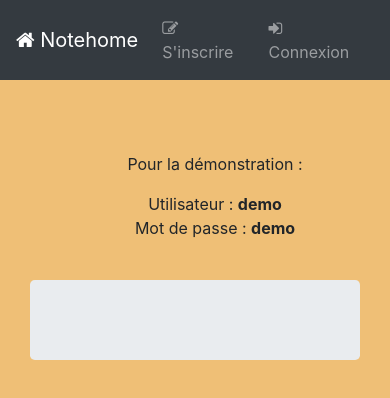
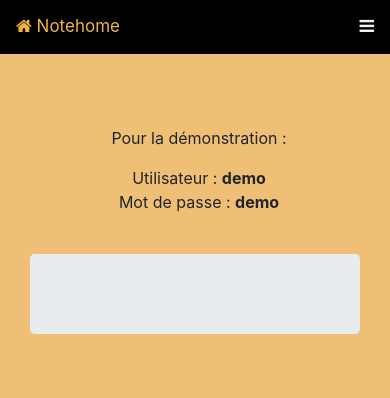
Before and after one commit to bennaneweb44/ng-notehome, an Angular app: page /home in a window 390 px wide. Shown: the top 398 px of the page. Built offline with nearby package versions, Linux system fonts and the light colour scheme.

Commit message:
Add Top Navbar to template

```diff
--- a/package.json
+++ b/package.json
@@ -19,7 +19,9 @@
     "@angular/platform-browser": "~10.0.0",
     "@angular/platform-browser-dynamic": "~10.0.0",
     "@angular/router": "~10.0.0",
+    "jquery": "^3.5.1",
     "rxjs": "~6.5.5",
+    "save": "^2.4.0",
     "tslib": "^2.0.0",
     "zone.js": "~0.10.3"
   },
--- a/src/app/app.component.css
+++ b/src/app/app.component.css
@@ -37,3 +37,61 @@
       height: 32px;
     }
   }
+
+
+  /*###################################################### NAVBAR #############################################################*/
+  /* Add a black background color to the top navigation */
+.topnav {
+  background-color: #000;
+  overflow: hidden;
+}
+
+/* Style the links inside the navigation bar */
+.topnav a {
+  float: left;
+  display: block;
+  color: #f2f2f2;
+  text-align: center;
+  padding: 14px 16px;
+  text-decoration: none;
+  font-size: 17px;
+}
+
+/* Change the color of links on hover */
+.topnav a.active, .topnav a:hover {
+  background-color: #000;
+  color: rgb(242,179,69);
+}
+
+/* Hide the link that should open and close the topnav on small screens */
+.topnav .icon {
+  display: none;
+}
+
+
+
+/* When the screen is less than 600 pixels wide, hide all links, except for the first one ("Home"). Show the link that contains should open and close the topnav (.icon) */
+@media screen and (max-width: 600px) {
+  .topnav a:not(:first-child) {display: none;}
+  .topnav a.icon {
+    float: right;
+    display: block;
+  }
+}
+
+/* The "responsive" class is added to the topnav with JavaScript when the user clicks on the icon. This class makes the topnav look good on small screens (display the links vertically instead of horizontally) */
+@media screen and (max-width: 600px) {
+  .topnav.responsive {position: relative;}
+  .topnav.responsive a.icon {
+    position: absolute;
+    right: 0;
+    top: 0;
+  }
+  .topnav.responsive a {
+    float: none;
+    display: block;
+    text-align: left;
+  }
+}
+
+/*################################################################################################################################*/
--- a/src/app/app.component.html
+++ b/src/app/app.component.html
@@ -1,42 +1,28 @@
 <div id="app">
-  <nav class="navbar navbar-expand navbar-dark bg-dark">
-    <a href="#" class="navbar-brand"><i class="fa fa-home"></i> Notehome</a>
-    <ul class="navbar-nav mr-auto" routerLinkActive="active">
 
-      <li class="nav-item">
-        <a href="/articles" class="nav-link" *ngIf="isLoggedIn" routerLink="articles">Articles</a>
-      </li>
-      <li class="nav-item">
-        <a href="/rayons" class="nav-link" *ngIf="isLoggedIn" routerLink="rayons">Rayons</a>
-      </li>
-      <li class="nav-item">
-        <a href="/notes" class="nav-link" *ngIf="isLoggedIn" routerLink="notes">Notes</a>
-      </li>
+  <link rel="stylesheet" href="https://cdnjs.cloudflare.com/ajax/libs/font-awesome/4.7.0/css/font-awesome.min.css">
 
-    </ul>
+  <div class="topnav" id="myTopnav" >
+    <a href="/" class="active"><i class="fa fa-home"></i> Notehome</a>
 
-    <ul class="navbar-nav ml-auto" *ngIf="!isLoggedIn">
-      <li class="nav-item">
-        <a href="/register" class="nav-link" routerLink="register"><i class="fa fa-pencil-square-o"></i> S'inscrire</a>
-      </li>
-      <li class="nav-item">
-        <a href="/login" class="nav-link" routerLink="login"><i class="fa fa-sign-in"></i> Connexion</a>
-      </li>
-    </ul>
+    <a href="/rayons" *ngIf="isLoggedIn"><i class="fa fa-list"></i> Rayons</a>
+    <a href="/notes" *ngIf="isLoggedIn"><i class="fa fa-pencil"></i> Notes</a>
 
-    <ul class="navbar-nav ml-auto" *ngIf="isLoggedIn">
-      <li class="nav-item">
-        <a href="/profile" class="nav-link" routerLink="profile"><i class="fa fa-user"></i> {{ username }}</a>
-      </li>
-      <li class="nav-item">
-        <a href class="nav-link" (click)="logout()"><i class="fa fa-sign-out"></i> <span class="hidden-xs">Déconnexion</span></a>
-      </li>
-    </ul>
-  </nav>
+    <a href class="nav-link" style="float: right;" *ngIf="isLoggedIn" (click)="logout()"><i class="fa fa-sign-out"></i> <span class="hidden-xs">Déconnexion</span></a>
+    <a href="/profile" style="float: right;" *ngIf="isLoggedIn" routerLink="profile"><i class="fa fa-user"></i> {{ username }}</a>
+
+    <a href="/login" class="nav-link" style="float: right;" *ngIf="!isLoggedIn"><i class="fa fa-sign-in"></i> Connexion</a>
+    <a href="/register" class="nav-link" style="float: right;" *ngIf="!isLoggedIn"><i class="fa fa-pencil-square-o"></i> S'inscrire</a>
+
+    <a href="javascript:void(0);" class="icon" (click)="toggleMenuNavbar()">
+      <i class="fa fa-bars"></i>
+    </a>
+  </div>
+
   <div class="container bg-warning">
     <div class="lds-facebook" *ngIf="showLoading"><div></div><div></div><div></div></div>
     <div class="col-12 p-4 mt-5 text-center" *ngIf="!isLoggedIn">
-      <ul id="demoHome">
+      <ul id="demoHome" style="margin-left: -2em;">
         <li class="mb-3">Pour la démonstration :</li>
         <li>Utilisateur : <b>demo</b></li>
         <li>Mot de passe : <b>demo</b></li>
--- a/src/app/app.component.ts
+++ b/src/app/app.component.ts
@@ -1,6 +1,7 @@
 import { Component, OnInit } from '@angular/core';
 import { TokenStorageService } from './_services/token-storage.service';
 import { Router, NavigationStart, NavigationEnd, NavigationError, NavigationCancel } from '@angular/router';
+import * as $ from 'jquery';
 
 @Component({
   selector: 'app-root',
@@ -50,4 +51,13 @@ export class AppComponent implements OnInit {
     this.tokenStorageService.signOut();
     window.location.reload();
   }
+
+  toggleMenuNavbar() {
+    var x = document.getElementById("myTopnav");
+    if (x.className === "topnav") {
+      x.className += " responsive";
+    } else {
+      x.className = "topnav";
+    }
+  }
 }
--- a/src/app/rayons/rayon-edit/rayon-edit.component.html
+++ b/src/app/rayons/rayon-edit/rayon-edit.component.html
@@ -1,5 +1,5 @@
 <div class="container">
-    <header class="jumbotron" *ngIf="rayon">
+    <header class="jumbotron" style="margin-top: 2em" *ngIf="rayon">
         <span class="text-center">
             <h2 class="mb-4" style="margin-top: -20px">{{ rayon.titre }}</h2>
         </span>
@@ -43,8 +43,8 @@
             </h5>
         </span>
 
-        <ul class="list-group col-xs-12 offset-md-2 col-md-8">
-            <li class="list-group-item mb-5 text-center" >
+        <ul class="list-group col-xs-12 offset-md-2 col-md-8" style="padding: 0">
+            <li class="list-group-item mb-5 text-center">
                 <form [formGroup]="articleForm" (ngSubmit)="saveArticle()" class="form-inline">
                     <div class="form-group col-10 bg-success" style="padding: 0;" >
                         <input type="text" class="form-control w-100" formControlName="titreArticle" style="border-radius: 0;" placeholder="Nom de l'article">
--- a/src/app/rayons/rayon-list/rayon-list.component.html
+++ b/src/app/rayons/rayon-list/rayon-list.component.html
@@ -1,5 +1,5 @@
 <div class="container">
-    <header class="jumbotron" *ngIf="rayons">
+    <header class="jumbotron" *ngIf="rayons" style="margin-top: 2em; padding-left: 8%">
         <span class="text-center">
             <h2 class="mb-4" style="margin-top: -20px">Rayons
                 <span class="badge badge-pill badge-warning" style="padding: 5px; border: 2px solid #000">
```
Also changed, not shown: 1 other file (tests, documents, lock files or other folders).
